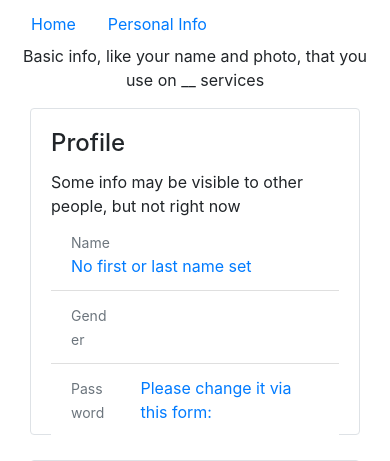
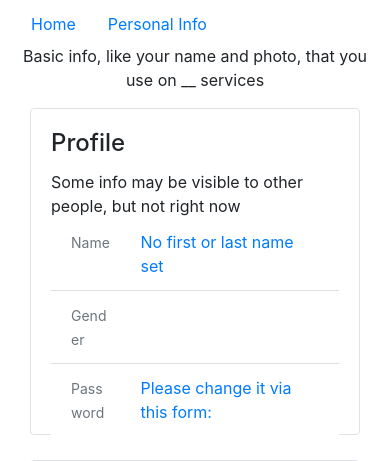
Before and after one commit to crimsonpython24/pymun, a Django app: template pymun/accounts/templates/myaccount/personal_information.html in a window 390 px wide. Shown: the part 56-517 px from the top of the page. Run offline with Django 3.2, Linux system fonts and the light colour scheme; the template is opened without the code that fills it, so the values that code supplies are empty; some libraries are stand-ins or nearby versions.

Commit message:
rolling back templates, listed as todo

```diff
--- a/pymun/accounts/templates/myaccount/personal_information.html
+++ b/pymun/accounts/templates/myaccount/personal_information.html
@@ -33,33 +33,20 @@
         </div>
         <div class="card-body-custom-0">
           <ul class="list-group list-group-flush">
-            <div aria-labelledby="name-if" class="list-group-item list-group-item-action waves-effect list-group-custom" style="display:block;">
-              <div class="d-none d-md-block">
-                <a style="display:block" href="{% url 'change_name'  %}">
-                  <div class="row custom-row-0">
-                    <div class="col-3 text-muted custom-text-0"><small>Name</small></div>
+            <div class="list-group-item list-group-item-action waves-effect list-group-custom">
+              <a style="display:block" href="{% url 'change_name'  %}">
+                <div class="row custom-row-0">
+                  <div class="col-3 text-muted custom-text-0"><small>Name</small></div>
                     <div class="col-8 custom-text-1">
-                      {% if user.first_name and user.last_name %}{{ user.first_name }} {{ user.last_name }}
-                      {% else %}No first or last name set{% endif %}
+                      {% if user.first_name and user.last_name %}
+                        {{ user.first_name }} {{ user.last_name }}
+                      {% else %}
+                        No first or last name set
+                      {% endif %}
                     </div>
-                    <div class="col-1"><i class="fas fa-angle-right"></i></div>
-                  </div>
-                </a>
-              </div>
-              <div class="d-md-none">
-                <div style="padding-left: 0px;">
-                  <a style="display:block" href="{% url 'change_name'  %}">
-                    <div class="row custom-row-0">
-                      <div class="col-11 custom-text-1">
-                        <div class="text-muted custom-text-0"><small>Name</small></div>
-                        {% if user.first_name and user.last_name %}{{ user.first_name }} {{ user.last_name }}
-                        {% else %}No first or last name set{% endif %}
-                      </div>
-                      <div class="col-1"><i class="fas fa-angle-right"></i></div>
-                    </div>
-                  </a>
+                  <div class="col-1"><i class="fas fa-angle-right"></i></div>
                 </div>
-              </div>
+              </a>
             </div>
             <div class="list-group-item list-group-item-action waves-effect list-group-custom">
               <a style="display:block" href="{% url 'change_gender'  %}">
```
